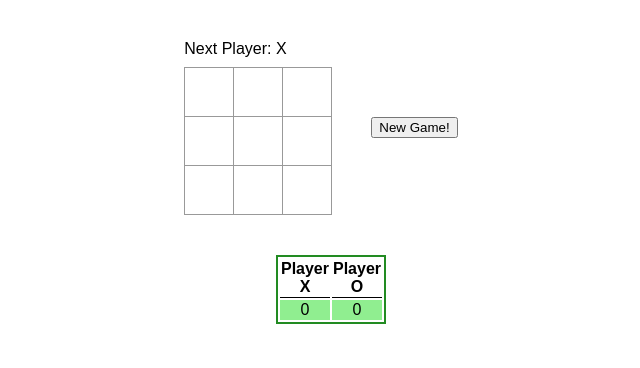
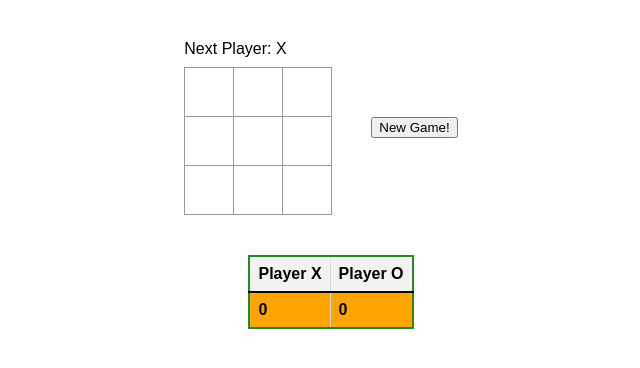
Before and after one commit to ankit-Kumar-4/board-games, a Next.js app: page / in a window 1280 px wide. Shown: the top 368 px of the page, without its empty margins (319-959 px from the left). Built offline with nearby package versions, Linux system fonts and the light colour scheme.

Commit message:
fixed css and cleaned globals.css

```diff
--- a/src/app/globals.css
+++ b/src/app/globals.css
@@ -50,63 +50,6 @@ ul {
   box-sizing: border-box;
 }
 
-body {
-  font-family: sans-serif;
-  margin: 20px;
-  padding: 0;
-}
-
-.square {
-  background: #fff;
-  border: 1px solid #999;
-  float: left;
-  font-size: 24px;
-  font-weight: bold;
-  line-height: 34px;
-  height: 50px;
-  margin-right: -1px;
-  margin-top: -1px;
-  padding: 0;
-  text-align: center;
-  width: 50px;
-}
-
-.square-green {
-  background: lightgreen;
-}
-
-.board-row:after {
-  clear: both;
-  content: '';
-  display: table;
-}
-
-.status {
-  margin-bottom: 10px;
-}
-
-.game {
-  display: flex;
-  flex-direction: column;
-  align-items: center;
-}
-
-.game-board {
-  margin-right: 20px;
-}
-
-.game-row {
-  display: flex;
-  justify-content: center;
-  margin: 20px 0;
-  align-items: center;
-}
-
-.game-info {
-  justify-content: center;
-  margin-left: 20px;
-}
-
 table {
   border: 2px solid forestgreen;
   width: 100px;
--- a/src/app/page.module.css
+++ b/src/app/page.module.css
@@ -1,4 +1,35 @@
-/* styles.css */
+.board-row:after {
+    clear: both;
+    content: '';
+    display: table;
+}
+
+.status {
+    margin-bottom: 10px;
+}
+
+.game {
+    display: flex;
+    flex-direction: column;
+    align-items: center;
+}
+
+.game-board {
+    margin-right: 20px;
+}
+
+.game-row {
+    display: flex;
+    justify-content: center;
+    margin: 20px 0;
+    align-items: center;
+}
+
+.game-info {
+    justify-content: center;
+    margin-left: 20px;
+}
+
 .table {
     width: 100%;
     border-collapse: collapse;
@@ -14,12 +45,8 @@
 .table th {
     background-color: #f2f2f2;
     white-space: nowrap;
-    /* Prevents line breaks */
 }
 
-.table tr:nth-child(even) {
-    background-color: #f9f9f9;
-}
 
 .table tr:hover {
     background-color: #ddd;
@@ -29,11 +56,35 @@
     font-weight: bold;
     background-color: #f2f2f2;
     border-top: 2px solid #000 !important;
-    /* Ensure the top border is applied */
 }
 
-.sum-row {
+.game-row {
+    display: flex;
+    justify-content: center;
+    margin: 20px 0;
+    align-items: center;
+}
+
+.square {
+    background: white;
+    border: 1px solid #999;
+    float: left;
+    font-size: 24px;
+    font-weight: bold;
+    line-height: 34px;
+    height: 50px;
+    margin-right: -1px;
+    margin-top: -1px;
+    padding: 0;
+    text-align: center;
+    width: 50px;
+}
+
+.table .sum-row {
     border-top: 2px solid #000 !important;
-    background-color: rebeccapurple
-        /* Ensure the top border is applied */
+    background-color: orange
 }
+
+.square-green {
+    background: lightgreen;
+}
--- a/src/app/page.tsx
+++ b/src/app/page.tsx
@@ -1,6 +1,6 @@
 "use client";
 import { useState } from "react";
-import "@/app/page.module.css"
+import styles from "@/app/page.module.css"
 
 type SquareValue = 'X' | 'O' | null;
 type TableRow = {
@@ -13,7 +13,7 @@ const Table = ({ data }: { data: TableRow[]; }) => {
   const sumColumn1 = data.reduce((acc, row) => acc + row.playerX, 0);
   const sumColumn2 = data.reduce((acc, row) => acc + row.playerO, 0);
   return (
-    <table className="table game-info">
+    <table className={`${styles.table} ${styles['game-info']}`}>
       <thead>
         <tr>
           <th>Player X</th>
@@ -27,19 +27,19 @@ const Table = ({ data }: { data: TableRow[]; }) => {
             <td>{row.playerO}</td>
           </tr>
         ))}
-        <tr className="sum-row square-green">
-          <td>{sumColumn1}</td>
-          <td>{sumColumn2}</td>
+        <tr className={`${styles['sum-row']}`}>
+          <td >{sumColumn1}</td>
+          <td >{sumColumn2}</td>
         </tr>
       </tbody>
-    </table>
+    </table >
   );
 };
 
 
 function Square({ value, onSquareClick, isGreen }: { value: SquareValue; onSquareClick: any, isGreen: boolean }) {
   return (
-    <button className={`square ${isGreen ? 'square-green' : ''}`} onClick={onSquareClick} >
+    <button className={`${styles.square} ${isGreen ? styles['square-green'] : ''}`} onClick={onSquareClick} >
       {value}
     </button>
   )
@@ -106,7 +106,7 @@ function Board({ xIsNext, squares, onPlay, handleScore }:
       boardColumns.push(renderSquare(row * 3 + col, isGreen));
     }
     boardRows.push(
-      <div key={row} className="board-row">
+      <div key={row} className={styles['board-row']}>
         {boardColumns}
       </div>
     );
@@ -114,7 +114,7 @@ function Board({ xIsNext, squares, onPlay, handleScore }:
 
   return (
     <>
-      <div className="status">{status}</div>
+      <div className={styles.status}>{status}</div>
       {boardRows}
     </>)
 }
@@ -143,16 +143,16 @@ export default function Game() {
 
 
   return (
-    <div className="game">
-      <div className="game-row">
-        <div className="game-board">
+    <div className={styles.game}>
+      <div className={styles["game-row"]}>
+        <div className={styles["game-board"]}>
           <Board xIsNext={xIsNext} squares={currentSquares} onPlay={handlePlay} handleScore={handleScore} />
         </div>
-        <div className="game-info">
+        <div className={styles["game-info"]}>
           {moves}
         </div>
       </div>
-      <div className="game-row">
+      <div className={styles["game-row"]}>
         <Table data={score} />
       </div>
     </div>
```
